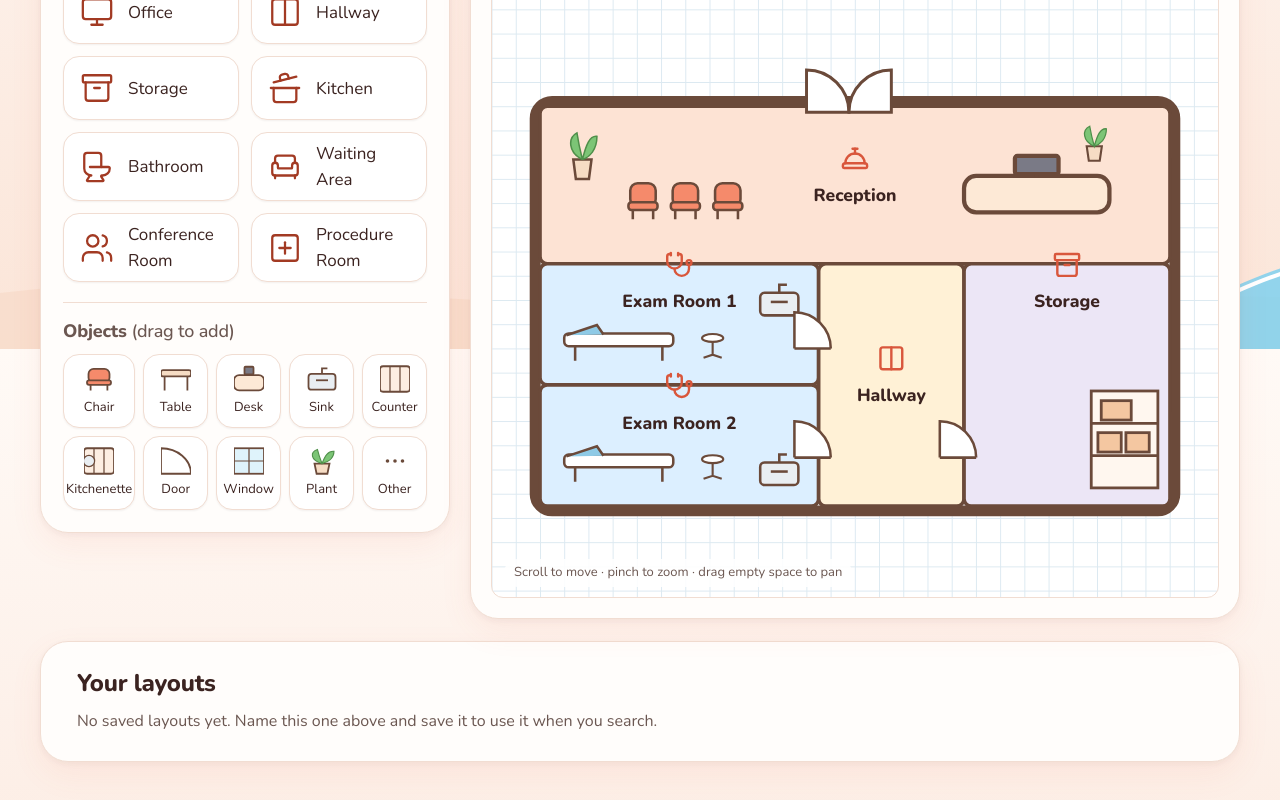
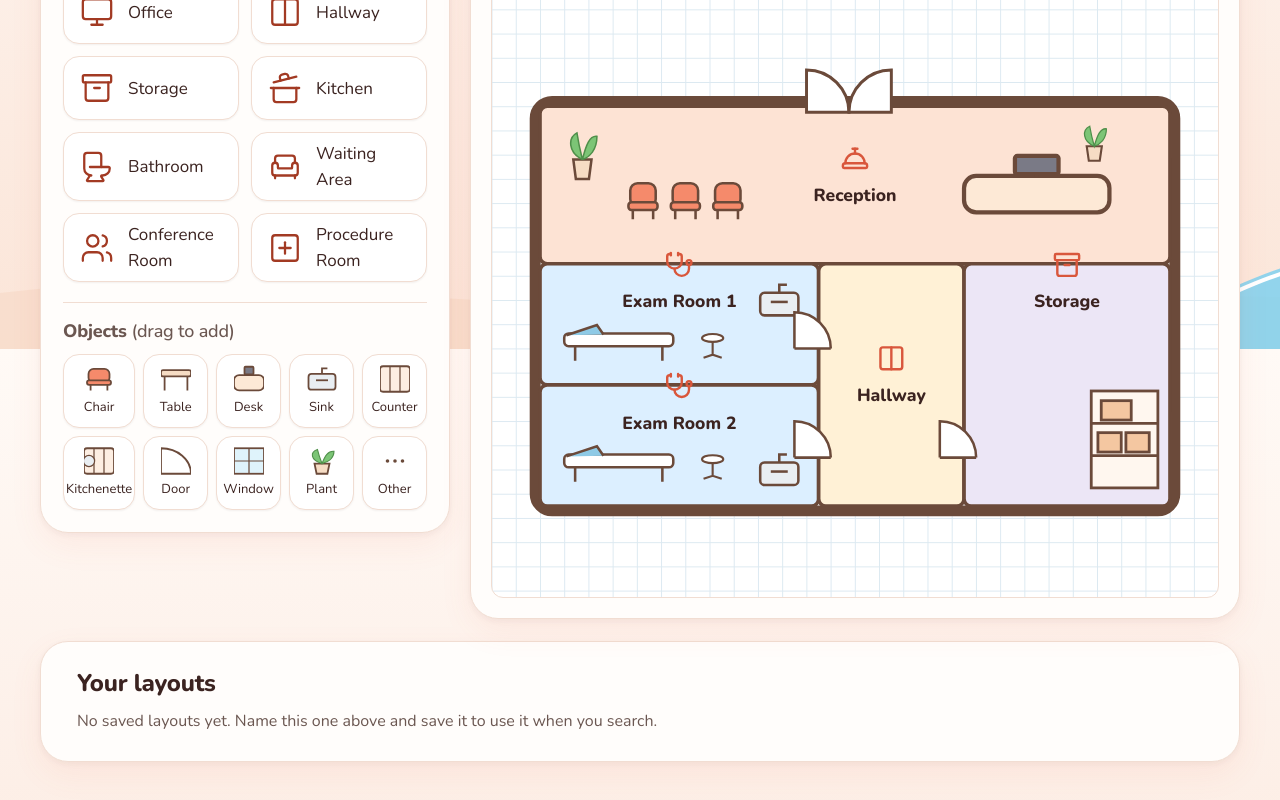
Before and after one commit to audreynge/Hermit, a Next.js app: page /layout in a window 1280 px wide. Shown: the part 451-1251 px from the top of the page. Built offline with nearby package versions, Linux system fonts and the light colour scheme.

Commit message:
Layout Studio: drop the canvas hint; draw the focus ring on the rounded canvas, keyboard only

```diff
--- a/app/globals.css
+++ b/app/globals.css
@@ -257,8 +257,9 @@ select.control:invalid, select.control.placeholder { color: var(--muted); }
 .canvas { position: relative; overflow: hidden; overscroll-behavior: contain; border-radius: 12px; border: 1px solid var(--line); background-color: #fff; background-image: linear-gradient(#dce9f1 1px, transparent 1px), linear-gradient(90deg, #dce9f1 1px, transparent 1px); height: 620px; }
 .canvas svg.plan { display: block; touch-action: none; cursor: grab; }
 .canvas svg.plan:active { cursor: grabbing; }
-.canvas svg.plan:focus-visible { outline: 3px solid var(--coral); outline-offset: -3px; }
-.canvas-hint { position: absolute; left: 12px; bottom: 10px; margin: 0; padding: 4px 10px; border-radius: 999px; background: rgb(255 255 255 / 0.9); color: var(--ink-soft); font-size: 13px; pointer-events: none; }
+/* The ring goes on the rounded container: an outline on the svg gets clipped at the corners. Mouse clicks show none. */
+.canvas svg.plan:focus { outline: none; }
+.canvas:has(svg.plan:focus-visible) { outline: 3px solid var(--coral); outline-offset: 2px; }
 .layout-library { margin-top: 22px; display: grid; gap: 12px; }
 .file-bar { gap: 10px; }
 .file-bar .control { width: min(320px, 100%); min-height: 42px; padding: 0 14px; font-size: 16px; }
--- a/components/LayoutStudio.tsx
+++ b/components/LayoutStudio.tsx
@@ -301,7 +301,6 @@ export function LayoutStudio() {
                 );
               })}
             </svg>
-            <p className="canvas-hint" aria-hidden="true">Scroll to move · pinch to zoom · drag empty space to pan</p>
           </div>
         </section>
       </div>
```
